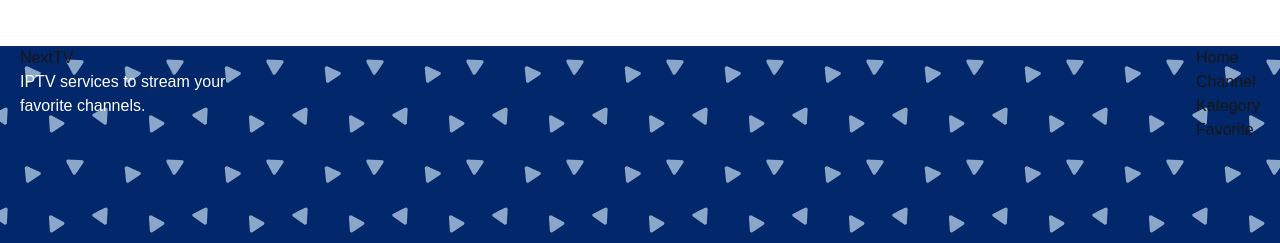
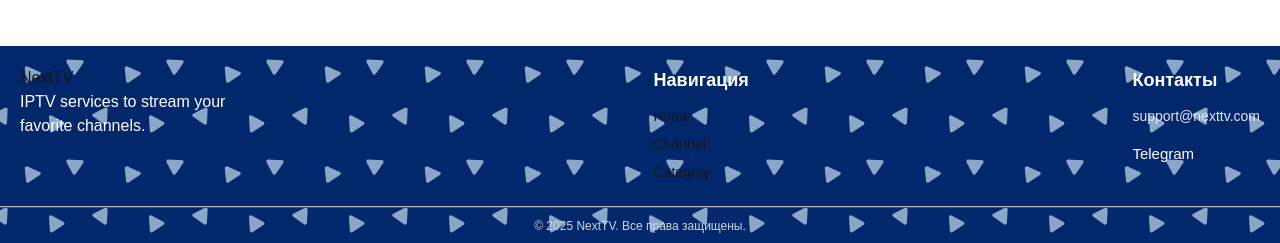
Before and after one commit to RaymovMardon/Next-iptv, a Next.js app: page / in a window 1280 px wide. Shown: the part 2199-2442 px from the top of the page. Built offline with nearby package versions, Linux system fonts and the light colour scheme.

Commit message:
edit footer  3.09.25 23:50

```diff
--- a/src/app/Components/footer/index.tsx
+++ b/src/app/Components/footer/index.tsx
@@ -8,16 +8,42 @@ const Footer = () => {
     <footer>
         <div><Image src={img1} height={50} alt="img"/></div>
         <div className="footer_wrp">
-<div className="custom_container flex justify-between">
+<div className="custom_container flex flex-col justify-between !py-5 sm:flex-row">
+<div className="pb-[2rem] sm:pb-1">
+    <div ><Link className="text-[2.5rem] text-white " href={"/"}>NextTV</Link></div>
+    <p className="text-white w-full sm:max-w-[250px]">IPTV services to stream your favorite channels.</p>
+</div>
+<div className="pb-[2rem] sm:pb-1">
+        <h3 className="text-lg text-white font-semibold mb-3">Навигация</h3>
+        <ul className="space-y-2 text-sm">
+          <li>
+            <Link href="/" className="text-[15px] text-white hover:text-blue-200 transition">Home</Link>
+          </li>
+          <li>
+            <Link href="/channel" className="text-[15px] text-white hover:text-blue-200 transition">Channel</Link>
+          </li>
+          <li>
+            <Link href="/category" className="text-[15px] text-white hover:text-blue-200 transition">Category</Link>
+          </li>
+        </ul>
+      </div>
+
+      {/* Contacts / Social */}
+      <div>
+        <h3 className="text-lg text-white font-semibold mb-3">Контакты</h3>
+        <p className="text-sm text-gray-200">support@nexttv.com</p>
+        <div className=" mt-4">
+          <a href="#" className="text-white text-[15px] hover:text-blue-300 transition">Telegram</a>
+
+        </div>
+      </div>
+
+</div>
 <div>
-    <div><Link href={"/home"}>NextTV</Link></div>
-    <p className="text-white max-w-[250px]">IPTV services to stream your favorite channels.</p>
-</div>
-<div><ul>
-<li>Home</li>
-        <li>Channel</li>
-        <li>Kategory</li>
-        <li>Favorite</li></ul> </div>
+  <hr  className="text-[#b1b1b1]"/>
+  <div className="border-t border-blue-700 py-2.5 text-center text-xs text-gray-300">
+        © {new Date().getFullYear()} NextTV. Все права защищены.
+      </div>
 </div>
         </div>
     </footer>
```
